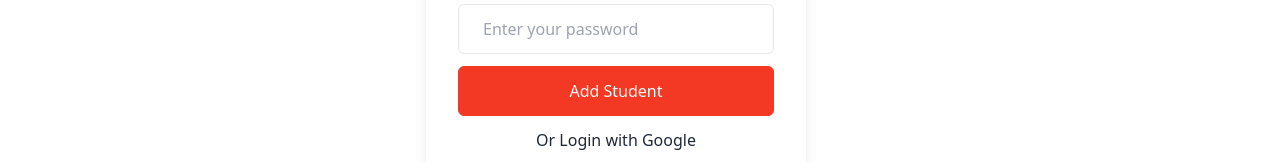
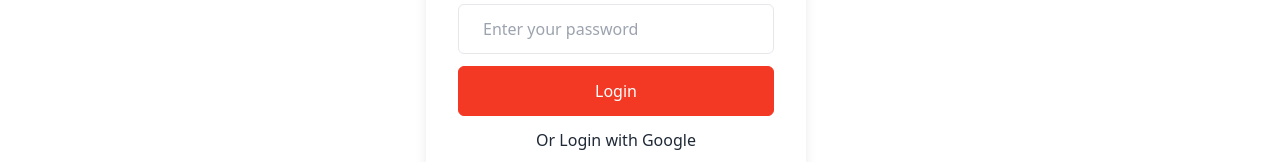
Before and after one commit to asif100a/dev-cluster, a React (Vite) app: page / in a window 1280 px wide. Shown: the part 352-514 px from the top of the page. Built offline with nearby package versions, Linux system fonts and the light colour scheme; no server answers.

Commit message:
Update Login.jsx

```diff
--- a/src/pages/Login/Login.jsx
+++ b/src/pages/Login/Login.jsx
@@ -72,7 +72,7 @@ const Login = () => {
                     <div>
                         <input
                             type="submit"
-                            value={'Add Student'}
+                            value={'Login'}
                             className="w-full border border-[#F33823] bg-[#F33823] text-white px-6 py-3 rounded-md focus:outline-none hover:cursor-pointer"
                         />
                     </div>
```
